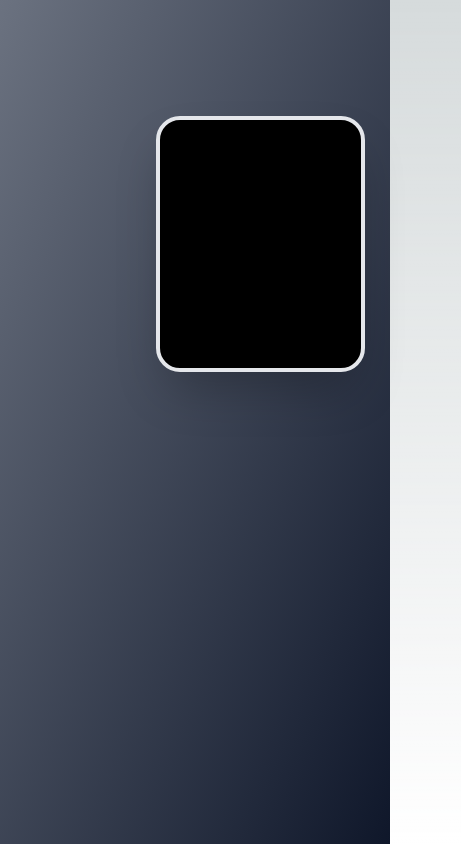
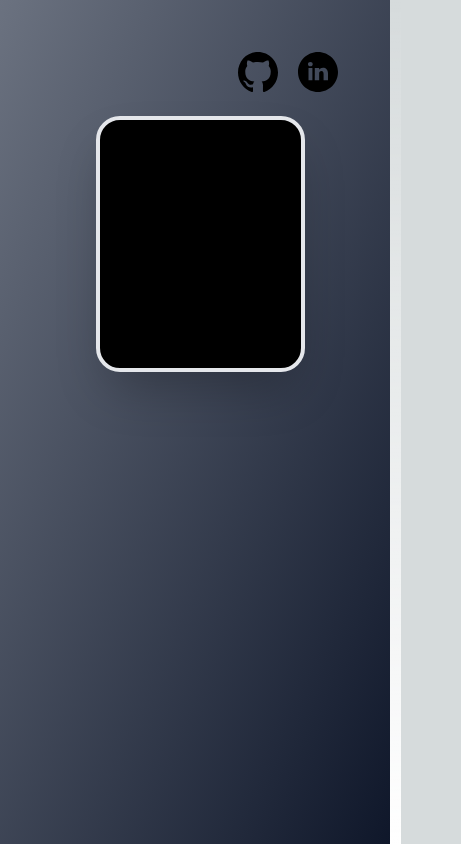
Before and after one commit to HikenNoAce001/Portfolio, a Next.js app: page / in a window 390 px wide. Shown: the whole page, 461 px wide, since content can reach past the window. Built offline with nearby package versions, Linux system fonts and the light colour scheme.

Commit message:
fix:responsive design issue for social

```diff
--- a/src/app/page.tsx
+++ b/src/app/page.tsx
@@ -2,9 +2,11 @@ import Social from './Components/socials';
 
 export default function Home() {
   return (
-    <main className="flex min-h-screen space-y-5 bg-gradient-to-tl from-slate-900 to-gray-500">
-      <Social />
-      <div className=" flex-col items-center justify-between p-24">
+    <main className="flex flex-auto w-screen h-screen space-y-5 bg-gradient-to-tl from-slate-900 to-gray-500">
+      <div className="absolute top-0 right-0 p-8">
+        <Social />
+      </div>
+      <div className="flex flex-col items-center justify-between p-24">
         <div className="border-2 border-x-4 border-y-4 shadow-2xl rounded-3xl p-7 bg-black">
           {' '}
           <div className="text-h1">
```
